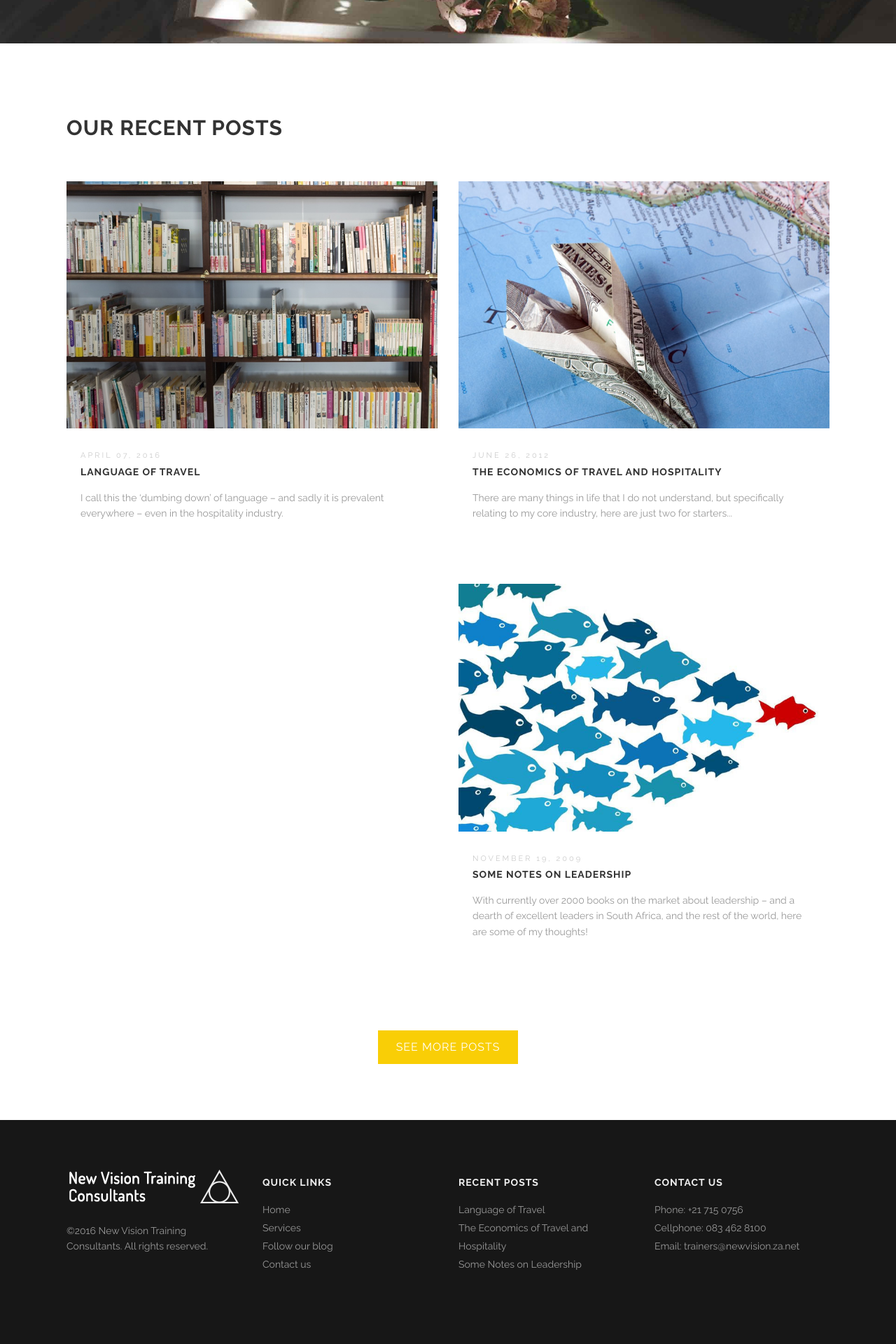
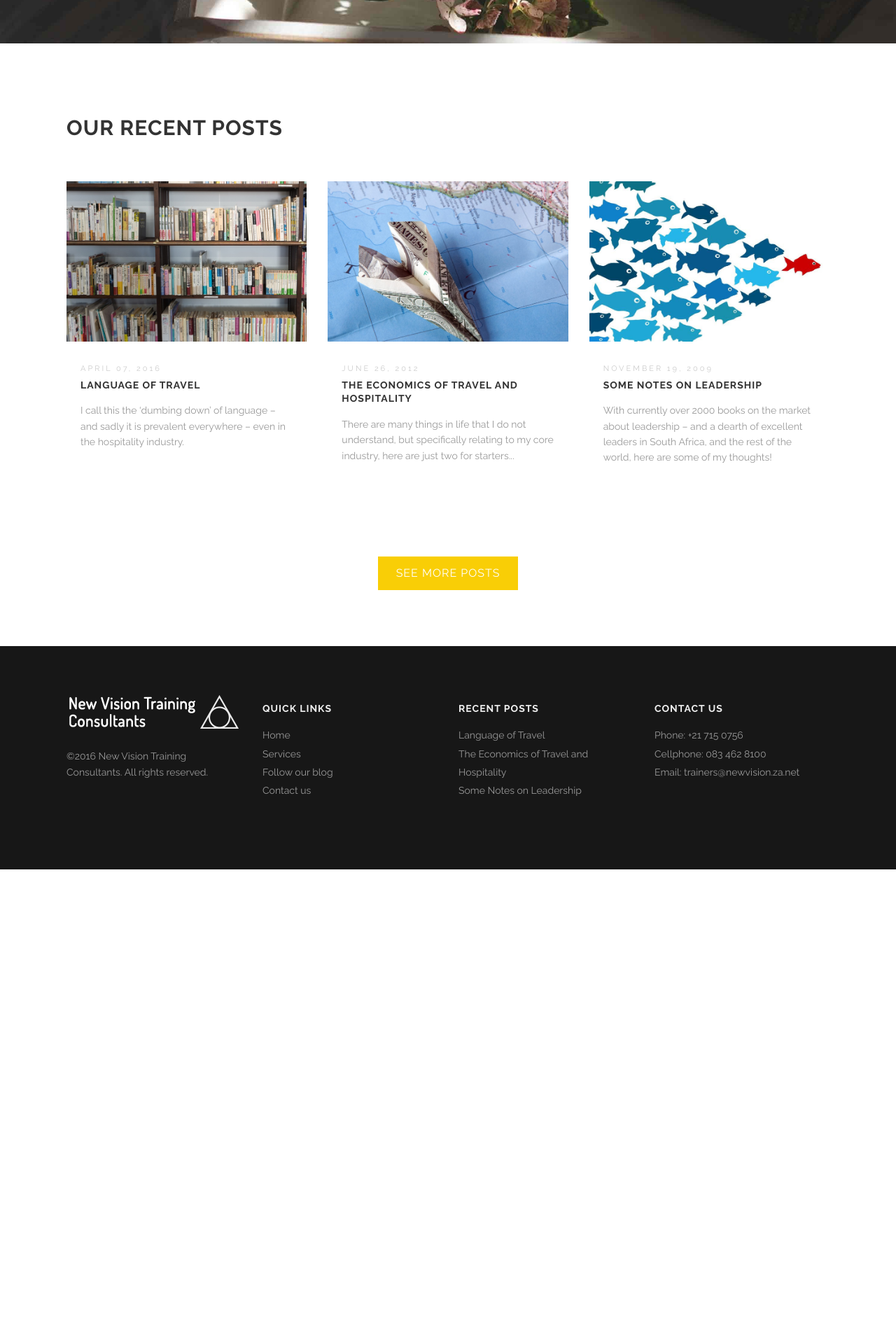
Before and after one commit to newvisionSA/newvisionSA.github.io, a Jekyll site: the page built from index.html, in a window 1280 px wide. Shown: the part 1586-3506 px from the top of the page at 70% size. Built offline with Jekyll 4.4.1, drawn with Linux system fonts in a browser that asks for light colours; after the commit the page ends 2828 px from its top, so only the background shows below that.

Commit message:
blog size

```diff
--- a/index.html
+++ b/index.html
@@ -203,7 +203,7 @@ slides:
         {% break %}
       {% endif %}
 
-      <div class='large-6 medium-6 columns'>
+      <div class='large-4 medium-4 columns'>
         <div class='mod modBlogPost'>
           {% for image in post.images %}
             {% unless forloop.first %}
```
